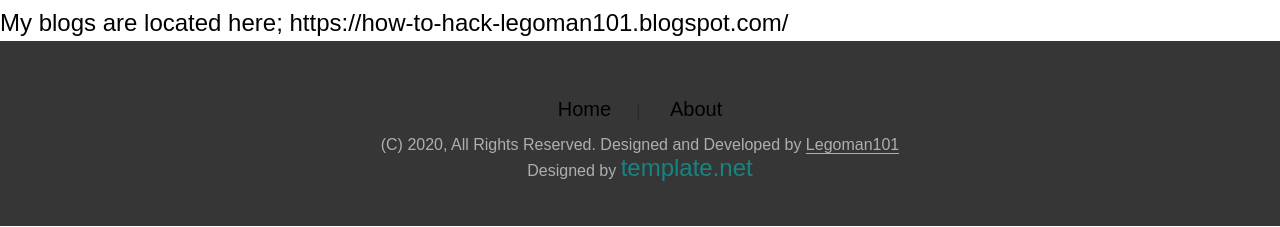
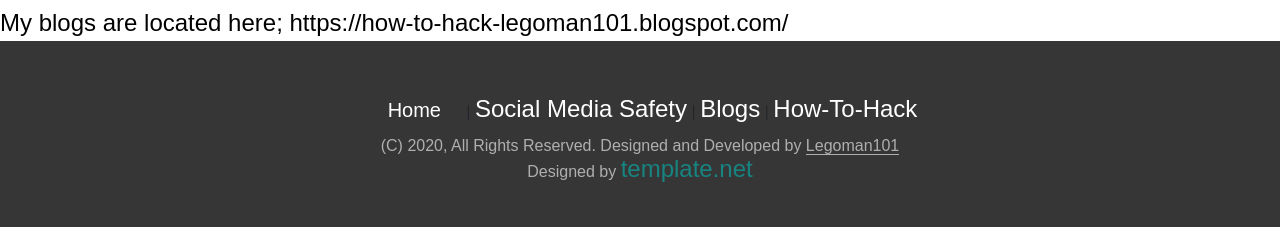
Before and after one commit to Hacking-People/How-To-Hack, a plain HTML site: page blogs.html in a window 1280 px wide. Shown: the part 1022-1249 px from the top of the page. Drawn offline with Linux system fonts and the light colour scheme.

Commit message:
Update blogs.html

```diff
--- a/blogs.html
+++ b/blogs.html
@@ -71,8 +71,13 @@
 					<div class="footer-inner">
 						<ul class="navbar-nav">
 							<li>
-					 <li><a href="/" style="color: #000000;">Home </a></li><li class="semicolon">|</li>
-					 <li><a href="blogs.html"  style="color: #000000;">About</a></li><li class="semicolon"></li>
+								<a href="index.html">Home</a>
+								<li class="hidden-xs">|</li>
+								<a href="Social-Media-Safety.html">Social Media Safety</a>
+								<li class="hidden-xs">|</li>
+								<a href="/How-to-Hack/blogs.html">Blogs</a>
+								<li class="hidden-xs">|</li>
+								<a href="/How-To-Hack/index.html">How-To-Hack</a>
 							</li>
 						</ul>
 						<p>(C) 2020, All Rights Reserved. Designed and Developed by <small><a href="https://Legoman101.github.io">Legoman101</a></small></p>
```
Lines whose indentation alone changed are shown as unchanged.
